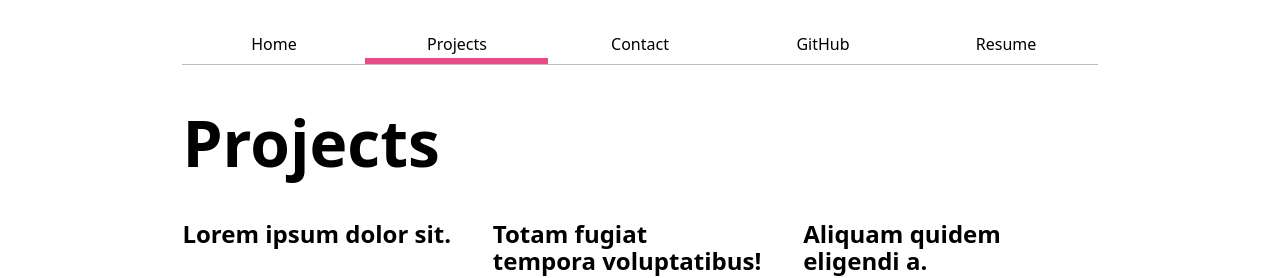
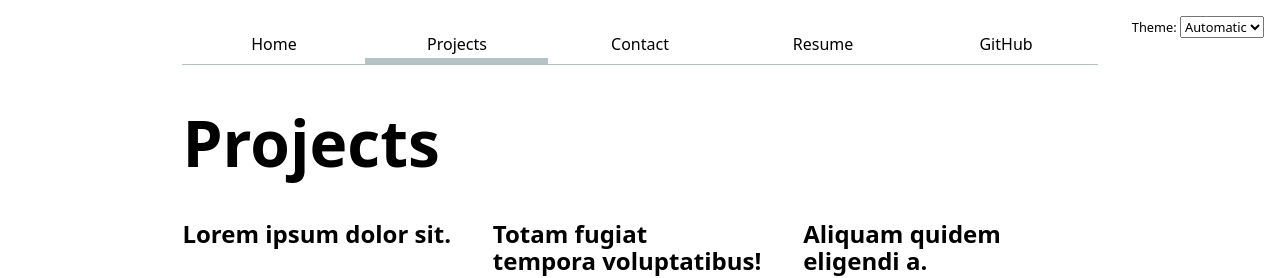
Before and after one commit to nghi-nguyen23/portfolio, a plain HTML site: page projects/index.html in a window 1280 px wide. Shown: the top 278 px of the page. Drawn offline with Linux system fonts and the light colour scheme.

Commit message:
automate link, menu, add dark mode

```diff
--- /dev/null
+++ b/global.js
@@ -0,0 +1,82 @@
+console.log('IT’S ALIVE!');
+
+function $$(selector, context = document) {
+  return Array.from(context.querySelectorAll(selector));
+}
+
+const BASE_PATH =
+  location.hostname === 'localhost' || location.hostname === '127.0.0.1'
+    ? '/'
+    : '/portfolio/';
+
+let pages = [
+  { url: '', title: 'Home' },
+  { url: 'projects/', title: 'Projects' },
+  { url: 'contact/', title: 'Contact' },
+  { url: 'resume/', title: 'Resume' },
+  { url: 'https://github.com/nghi-nguyen23', title: 'GitHub' }
+];
+
+let nav = document.createElement('nav');
+document.body.prepend(nav);
+
+for (let p of pages) {
+  let url = p.url;
+  let title = p.title;
+
+  if (!url.startsWith('http')) {
+    url = BASE_PATH + url;
+  }
+
+  let a = document.createElement('a');
+  a.href = url;
+  a.textContent = title;
+
+  if (
+  a.host === location.host &&
+  a.pathname.replace(/index\.html$/, '') ===
+    location.pathname.replace(/index\.html$/, '')
+) {
+    a.classList.add('current');
+  }
+
+  if (a.host !== location.host) {
+    a.target = '_blank';
+  }
+
+  nav.append(a);
+}
+
+document.body.insertAdjacentHTML(
+  'afterbegin',
+  `
+  <label class="color-scheme">
+    Theme:
+    <select>
+      <option value="light dark">Automatic</option>
+      <option value="light">Light</option>
+      <option value="dark">Dark</option>
+    </select>
+  </label>
+  `
+);
+
+let select = document.querySelector('.color-scheme select');
+
+select.addEventListener('input', function(event) {
+  document.documentElement.style.setProperty(
+    'color-scheme',
+    event.target.value
+  );
+
+  localStorage.colorScheme = event.target.value;
+});
+
+if ('colorScheme' in localStorage) {
+  document.documentElement.style.setProperty(
+    'color-scheme',
+    localStorage.colorScheme
+  );
+
+  select.value = localStorage.colorScheme;
+}
--- a/projects/index.html
+++ b/projects/index.html
@@ -5,17 +5,12 @@
     <meta name="viewport" content="width=device-width, initial-scale=1.0">
     <title>Projects</title>
     <link rel="stylesheet" href="../style.css">
+    <script type="module" src="../global.js"></script>
 </head>
 
 <body>
 
-    <nav>
-        <a href="../index.html">Home</a>
-        <a href="index.html" class="current">Projects</a>
-        <a href="../contact/index.html">Contact</a>
-        <a href="https://github.com/nghi-nguyen23" target="_blank">GitHub</a>
-        <a href="../resume/index.html">Resume</a>
-    </nav>
+
 
     <h1>Projects</h1>
 
--- a/style.css
+++ b/style.css
@@ -1,6 +1,10 @@
 html {
   --color-accent: oklch(65% 50% 0);
   accent-color: var(--color-accent);
+}
+
+html {
+  color-scheme: light dark;
 }
 
 body {
@@ -35,7 +39,7 @@ nav a {
 }
 
 nav a.current {
-  border-bottom: 0.4em solid var(--color-accent);
+  border-bottom: 0.4em solid oklch(50% 10% 200 / 40%);
   padding-bottom: 0.1em;
 }
 
@@ -43,7 +47,7 @@ nav a.current {
 nav a:hover {
   border-bottom: 0.4em solid var(--color-accent);
   padding-bottom: 0.1em;
-  background-color: oklch(from var(--color-accent) 95% 5% h);
+  background-color: color-mix(in oklch, var(--color-accent), canvas 85%);
 }
 
 
@@ -119,3 +123,14 @@ h1, h2, h3, h4, h5, h6 {
 .resume li {
   margin-bottom: 0.5em;
 }
+
+.color-scheme {
+  position: absolute;
+  top: 1rem;
+  right: 1rem;
+  font-size: 80%;
+}
+
+.color-scheme select {
+  font: inherit;
+}
```
Also changed, not shown: contact/index.html (+2 -7 lines), index.html (+2 -7 lines), resume/index.html (+2 -7 lines).
